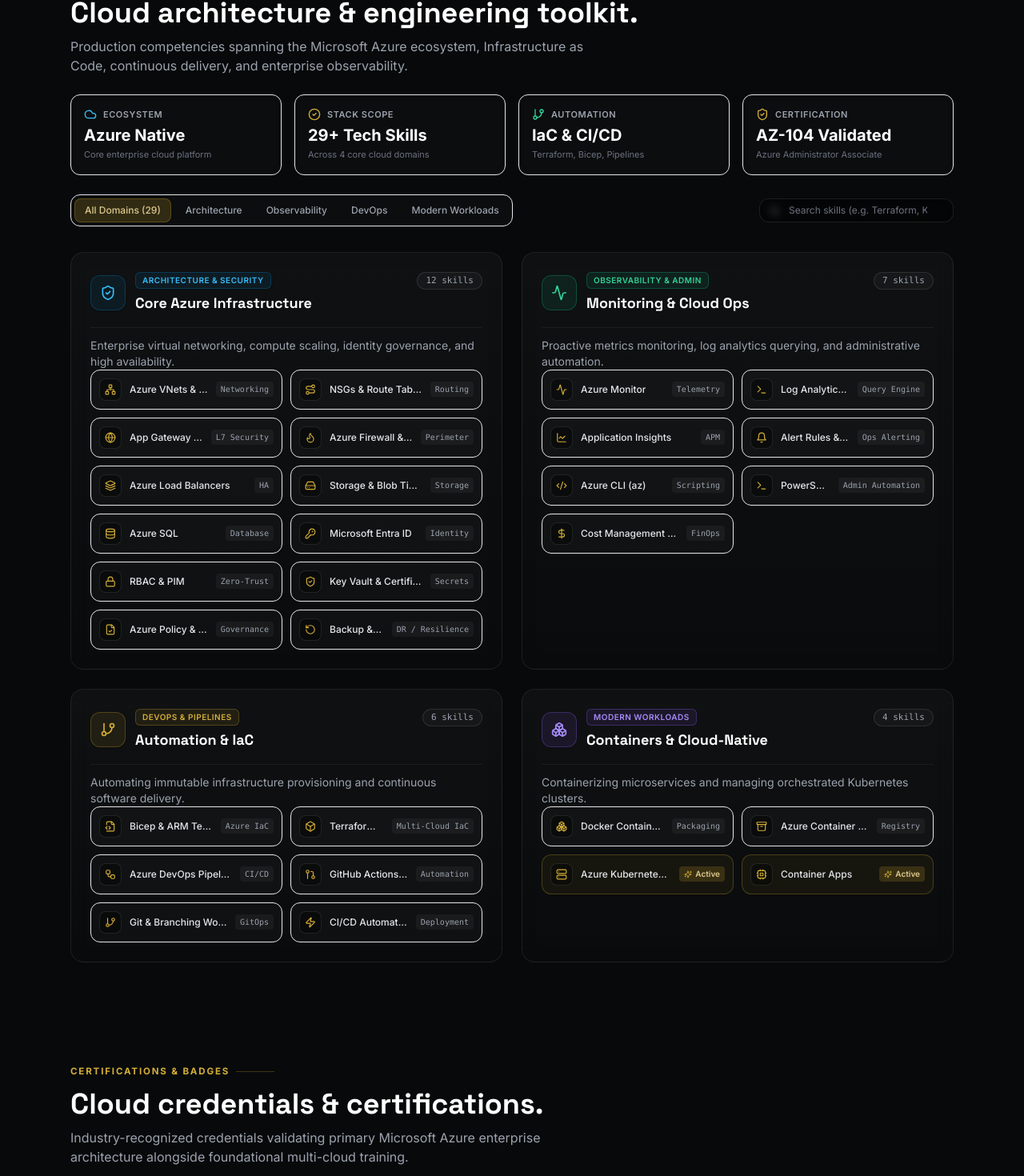
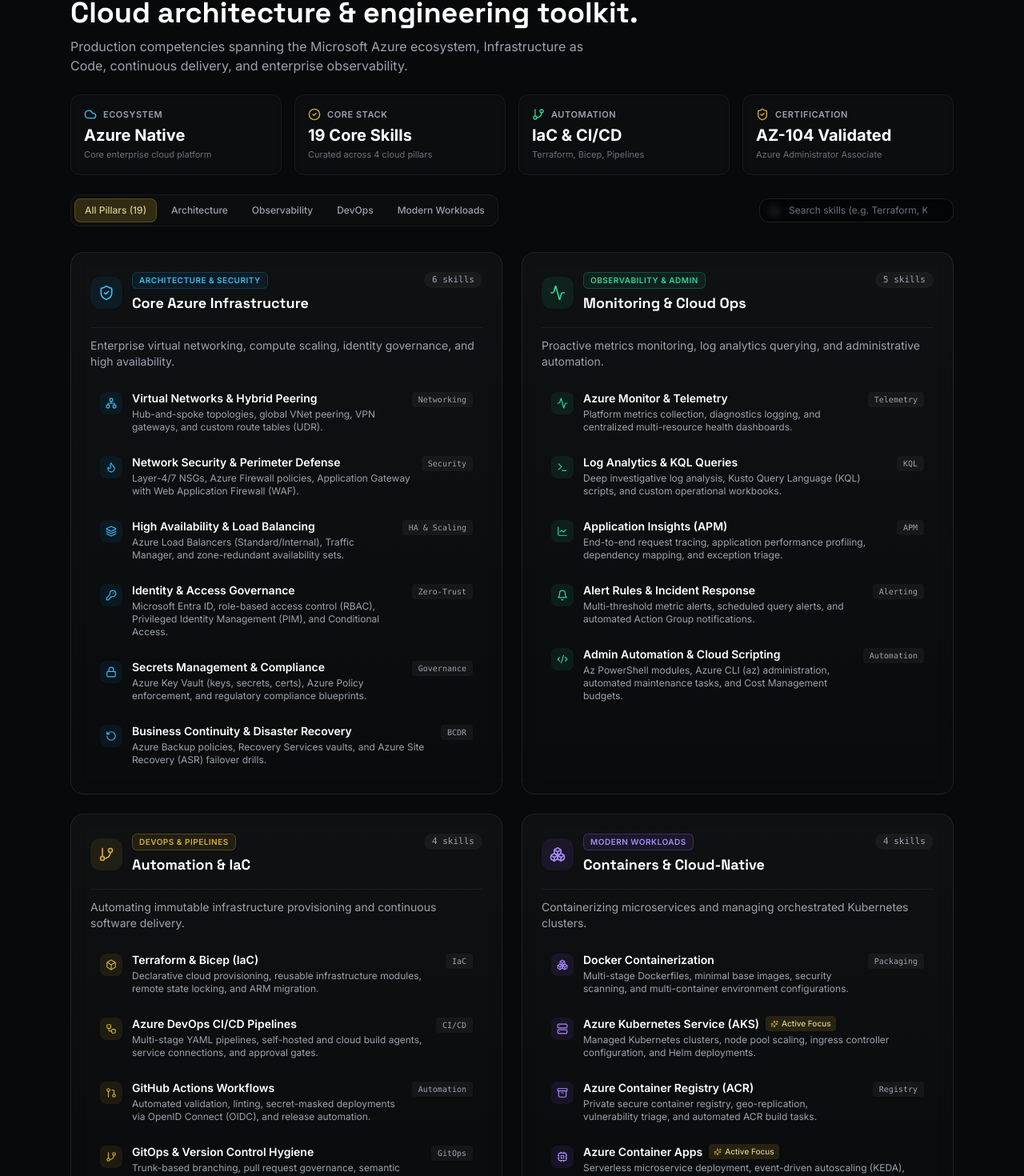
Before and after one commit to AAKASHTRIVEDI-01/Cloud_portfolio_Aakash, a React (Vite) app: page / in a window 1280 px wide. Shown: the part 1822-3292 px from the top of the page at 80% size. Built offline with nearby package versions, Linux system fonts and the light colour scheme.

Commit message:
changes done

```diff
--- a/src/components/Skills.tsx
+++ b/src/components/Skills.tsx
@@ -39,6 +39,7 @@ import { useReveal } from '@/hooks/useReveal';
 
 export interface SkillItem {
   name: string;
+  description: string;
   icon: LucideIcon;
   tag?: string;
   learning?: boolean;
@@ -69,22 +70,46 @@ const SKILL_GROUPS: SkillGroup[] = [
     accentBadge: 'text-azure-400 bg-azure-500/10 border-azure-500/30',
     borderHover: 'hover:border-azure-500/40',
     glowClass: 'hover:shadow-[0_0_28px_rgba(2,132,199,0.14)]',
-    iconBg: 'bg-azure-500/10 border-azure-500/30',
+    iconBg: 'bg-azure-500/10 text-azure-400',
     iconColor: 'text-azure-400',
     description: 'Enterprise virtual networking, compute scaling, identity governance, and high availability.',
     skills: [
-      { name: 'Azure VNets & Peering', icon: Network, tag: 'Networking' },
-      { name: 'NSGs & Route Tables (UDR)', icon: Route, tag: 'Routing' },
-      { name: 'App Gateway & WAF', icon: Globe, tag: 'L7 Security' },
-      { name: 'Azure Firewall & VPN', icon: Flame, tag: 'Perimeter' },
-      { name: 'Azure Load Balancers', icon: Layers, tag: 'HA' },
-      { name: 'Storage & Blob Tiers', icon: HardDrive, tag: 'Storage' },
-      { name: 'Azure SQL', icon: Database, tag: 'Database' },
-      { name: 'Microsoft Entra ID', icon: KeyRound, tag: 'Identity' },
-      { name: 'RBAC & PIM', icon: Lock, tag: 'Zero-Trust' },
-      { name: 'Key Vault & Certificates', icon: ShieldCheck, tag: 'Secrets' },
-      { name: 'Azure Policy & Blueprints', icon: FileCheck, tag: 'Governance' },
-      { name: 'Backup & Site Recovery (ASR)', icon: RotateCcw, tag: 'DR / Resilience' },
+      {
+        name: 'Virtual Networks & Hybrid Peering',
+        description: 'Hub-and-spoke topologies, global VNet peering, VPN gateways, and custom route tables (UDR).',
+        icon: Network,
+        tag: 'Networking',
+      },
+      {
+        name: 'Network Security & Perimeter Defense',
+        description: 'Layer-4/7 NSGs, Azure Firewall policies, Application Gateway with Web Application Firewall (WAF).',
+        icon: Flame,
+        tag: 'Security',
+      },
+      {
+        name: 'High Availability & Load Balancing',
+        description: 'Azure Load Balancers (Standard/Internal), Traffic Manager, and zone-redundant availability sets.',
+        icon: Layers,
+        tag: 'HA & Scaling',
+      },
+      {
+        name: 'Identity & Access Governance',
+        description: 'Microsoft Entra ID, role-based access control (RBAC), Privileged Identity Management (PIM), and Conditional Access.',
+        icon: KeyRound,
+        tag: 'Zero-Trust',
+      },
+      {
+        name: 'Secrets Management & Compliance',
+        description: 'Azure Key Vault (keys, secrets, certs), Azure Policy enforcement, and regulatory compliance blueprints.',
+        icon: Lock,
+        tag: 'Governance',
+      },
+      {
+        name: 'Business Continuity & Disaster Recovery',
+        description: 'Azure Backup policies, Recovery Services vaults, and Azure Site Recovery (ASR) failover drills.',
+        icon: RotateCcw,
+        tag: 'BCDR',
+      },
     ],
   },
   {
@@ -96,17 +121,40 @@ const SKILL_GROUPS: SkillGroup[] = [
     accentBadge: 'text-emerald-400 bg-emerald-500/10 border-emerald-500/30',
     borderHover: 'hover:border-emerald-500/40',
     glowClass: 'hover:shadow-[0_0_28px_rgba(16,185,129,0.14)]',
-    iconBg: 'bg-emerald-500/10 border-emerald-500/30',
+    iconBg: 'bg-emerald-500/10 text-emerald-400',
     iconColor: 'text-emerald-400',
     description: 'Proactive metrics monitoring, log analytics querying, and administrative automation.',
     skills: [
-      { name: 'Azure Monitor', icon: Activity, tag: 'Telemetry' },
-      { name: 'Log Analytics & KQL', icon: Terminal, tag: 'Query Engine' },
-      { name: 'Application Insights', icon: LineChart, tag: 'APM' },
-      { name: 'Alert Rules & Action Groups', icon: Bell, tag: 'Ops Alerting' },
-      { name: 'Azure CLI (az)', icon: Code2, tag: 'Scripting' },
-      { name: 'PowerShell Automation', icon: Terminal, tag: 'Admin Automation' },
-      { name: 'Cost Management & Budgets', icon: DollarSign, tag: 'FinOps' },
+      {
+        name: 'Azure Monitor & Telemetry',
+        description: 'Platform metrics collection, diagnostics logging, and centralized multi-resource health dashboards.',
+        icon: Activity,
+        tag: 'Telemetry',
+      },
+      {
+        name: 'Log Analytics & KQL Queries',
+        description: 'Deep investigative log analysis, Kusto Query Language (KQL) scripts, and custom operational workbooks.',
+        icon: Terminal,
+        tag: 'KQL',
+      },
+      {
+        name: 'Application Insights (APM)',
+        description: 'End-to-end request tracing, application performance profiling, dependency mapping, and exception triage.',
+        icon: LineChart,
+        tag: 'APM',
+      },
+      {
+        name: 'Alert Rules & Incident Response',
+        description: 'Multi-threshold metric alerts, scheduled query alerts, and automated Action Group notifications.',
+        icon: Bell,
+        tag: 'Alerting',
+      },
+      {
+        name: 'Admin Automation & Cloud Scripting',
+        description: 'Az PowerShell modules, Azure CLI (az) administration, automated maintenance tasks, and Cost Management budgets.',
+        icon: Code2,
+        tag: 'Automation',
+      },
     ],
   },
   {
@@ -118,16 +166,34 @@ const SKILL_GROUPS: SkillGroup[] = [
     accentBadge: 'text-gold-400 bg-gold-500/10 border-gold-500/30',
     borderHover: 'hover:border-gold-500/40',
     glowClass: 'hover:shadow-[0_0_28px_rgba(212,175,55,0.14)]',
-    iconBg: 'bg-gold-500/10 border-gold-500/30',
+    iconBg: 'bg-gold-500/10 text-gold-400',
     iconColor: 'text-gold-400',
     description: 'Automating immutable infrastructure provisioning and continuous software delivery.',
     skills: [
-      { name: 'Bicep & ARM Templates', icon: FileCode2, tag: 'Azure IaC' },
-      { name: 'Terraform (IaC)', icon: Box, tag: 'Multi-Cloud IaC' },
-      { name: 'Azure DevOps Pipelines', icon: Workflow, tag: 'CI/CD' },
-      { name: 'GitHub Actions Workflows', icon: GitPullRequest, tag: 'Automation' },
-      { name: 'Git & Branching Workflows', icon: GitBranch, tag: 'GitOps' },
-      { name: 'CI/CD Automation', icon: Zap, tag: 'Deployment' },
+      {
+        name: 'Terraform & Bicep (IaC)',
+        description: 'Declarative cloud provisioning, reusable infrastructure modules, remote state locking, and ARM migration.',
+        icon: Box,
+        tag: 'IaC',
+      },
+      {
+        name: 'Azure DevOps CI/CD Pipelines',
+        description: 'Multi-stage YAML pipelines, self-hosted and cloud build agents, service connections, and approval gates.',
+        icon: Workflow,
+        tag: 'CI/CD',
+      },
+      {
+        name: 'GitHub Actions Workflows',
+        description: 'Automated validation, linting, secret-masked deployments via OpenID Connect (OIDC), and release automation.',
+        icon: GitPullRequest,
+        tag: 'Automation',
+      },
+      {
+        name: 'GitOps & Version Control Hygiene',
+        description: 'Trunk-based branching, pull request governance, semantic versioning, and collaborative code reviews.',
+        icon: GitBranch,
+        tag: 'GitOps',
+      },
     ],
   },
   {
@@ -139,14 +205,36 @@ const SKILL_GROUPS: SkillGroup[] = [
     accentBadge: 'text-violet-400 bg-violet-500/10 border-violet-500/30',
     borderHover: 'hover:border-violet-500/40',
     glowClass: 'hover:shadow-[0_0_28px_rgba(139,92,246,0.14)]',
-    iconBg: 'bg-violet-500/10 border-violet-500/30',
+    iconBg: 'bg-violet-500/10 text-violet-400',
     iconColor: 'text-violet-400',
     description: 'Containerizing microservices and managing orchestrated Kubernetes clusters.',
     skills: [
-      { name: 'Docker Containerization', icon: Boxes, tag: 'Packaging' },
-      { name: 'Azure Container Registry (ACR)', icon: Archive, tag: 'Registry' },
-      { name: 'Azure Kubernetes Service (AKS)', icon: Server, tag: 'Orchestration', learning: true },
-      { name: 'Container Apps', icon: Cpu, tag: 'Serverless', learning: true },
+      {
+        name: 'Docker Containerization',
+        description: 'Multi-stage Dockerfiles, minimal base images, security scanning, and multi-container environment configurations.',
+        icon: Boxes,
+        tag: 'Packaging',
+      },
+      {
+        name: 'Azure Kubernetes Service (AKS)',
+        description: 'Managed Kubernetes clusters, node pool scaling, ingress controller configuration, and Helm deployments.',
+        icon: Server,
+        tag: 'Orchestration',
+        learning: true,
+      },
+      {
+        name: 'Azure Container Registry (ACR)',
+        description: 'Private secure container registry, geo-replication, vulnerability triage, and automated ACR build tasks.',
+        icon: Archive,
+        tag: 'Registry',
+      },
+      {
+        name: 'Azure Container Apps',
+        description: 'Serverless microservice deployment, event-driven autoscaling (KEDA), Dapr integration, and HTTPS ingress.',
+        icon: Cpu,
+        tag: 'Serverless',
+        learning: true,
+      },
     ],
   },
 ];
@@ -172,6 +260,7 @@ export default function Skills() {
       const matchingSkills = group.skills.filter(
         (s) =>
           s.name.toLowerCase().includes(query) ||
+          s.description.toLowerCase().includes(query) ||
           (s.tag && s.tag.toLowerCase().includes(query)) ||
           group.title.toLowerCase().includes(query) ||
           group.category.toLowerCase().includes(query)
@@ -203,7 +292,7 @@ export default function Skills() {
 
         {/* Executive Competency Highlights Bar */}
         <div className="mt-6 grid grid-cols-2 gap-3 sm:grid-cols-4 sm:gap-4">
-          <div className="rounded-xl border border-white/8 bg-white/[0.02] p-3.5 sm:p-4 backdrop-blur-sm transition-all hover:border-gold-500/25 hover:bg-white/[0.03]">
+          <div className="rounded-xl border border-white/5 bg-white/[0.02] p-3.5 sm:p-4 backdrop-blur-sm transition-all hover:border-gold-500/25 hover:bg-white/[0.03]">
             <div className="flex items-center gap-2">
               <Cloud className="h-4 w-4 text-azure-400" />
               <span className="text-[11px] font-semibold uppercase tracking-wider text-gray-400">Ecosystem</span>
@@ -212,16 +301,16 @@ export default function Skills() {
             <p className="mt-0.5 text-[11px] text-gray-500">Core enterprise cloud platform</p>
           </div>
 
-          <div className="rounded-xl border border-white/8 bg-white/[0.02] p-3.5 sm:p-4 backdrop-blur-sm transition-all hover:border-gold-500/25 hover:bg-white/[0.03]">
+          <div className="rounded-xl border border-white/5 bg-white/[0.02] p-3.5 sm:p-4 backdrop-blur-sm transition-all hover:border-gold-500/25 hover:bg-white/[0.03]">
             <div className="flex items-center gap-2">
               <CheckCircle2 className="h-4 w-4 text-gold-400" />
-              <span className="text-[11px] font-semibold uppercase tracking-wider text-gray-400">Stack Scope</span>
+              <span className="text-[11px] font-semibold uppercase tracking-wider text-gray-400">Core Stack</span>
             </div>
-            <div className="mt-1 text-lg font-bold text-white sm:text-xl">{TOTAL_SKILLS_COUNT}+ Tech Skills</div>
-            <p className="mt-0.5 text-[11px] text-gray-500">Across 4 core cloud domains</p>
+            <div className="mt-1 text-lg font-bold text-white sm:text-xl">{TOTAL_SKILLS_COUNT} Core Skills</div>
+            <p className="mt-0.5 text-[11px] text-gray-500">Curated across 4 cloud pillars</p>
           </div>
 
-          <div className="rounded-xl border border-white/8 bg-white/[0.02] p-3.5 sm:p-4 backdrop-blur-sm transition-all hover:border-gold-500/25 hover:bg-white/[0.03]">
+          <div className="rounded-xl border border-white/5 bg-white/[0.02] p-3.5 sm:p-4 backdrop-blur-sm transition-all hover:border-gold-500/25 hover:bg-white/[0.03]">
             <div className="flex items-center gap-2">
               <GitBranch className="h-4 w-4 text-emerald-400" />
               <span className="text-[11px] font-semibold uppercase tracking-wider text-gray-400">Automation</span>
@@ -230,7 +319,7 @@ export default function Skills() {
             <p className="mt-0.5 text-[11px] text-gray-500">Terraform, Bicep, Pipelines</p>
           </div>
 
-          <div className="rounded-xl border border-white/8 bg-white/[0.02] p-3.5 sm:p-4 backdrop-blur-sm transition-all hover:border-gold-500/25 hover:bg-white/[0.03]">
+          <div className="rounded-xl border border-white/5 bg-white/[0.02] p-3.5 sm:p-4 backdrop-blur-sm transition-all hover:border-gold-500/25 hover:bg-white/[0.03]">
             <div className="flex items-center gap-2">
               <ShieldCheck className="h-4 w-4 text-gold-400" />
               <span className="text-[11px] font-semibold uppercase tracking-wider text-gray-400">Certification</span>
@@ -243,7 +332,7 @@ export default function Skills() {
         {/* Interactive Filter & Search Controls */}
         <div className="mt-6 flex flex-col gap-3 sm:flex-row sm:items-center sm:justify-between">
           {/* Domain Tabs */}
-          <div className="flex flex-wrap items-center gap-1.5 rounded-xl border border-white/8 bg-white/[0.02] p-1 text-xs">
+          <div className="flex flex-wrap items-center gap-1.5 rounded-xl border border-white/5 bg-white/[0.02] p-1 text-xs">
             <button
               type="button"
               onClick={() => setActiveTab('all')}
@@ -253,7 +342,7 @@ export default function Skills() {
                   : 'text-gray-400 hover:text-white hover:bg-white/[0.04]'
               }`}
             >
-              All Domains ({TOTAL_SKILLS_COUNT})
+              All Pillars ({TOTAL_SKILLS_COUNT})
             </button>
             {SKILL_GROUPS.map((g) => (
               <button
@@ -327,11 +416,10 @@ export default function Skills() {
 function SkillCard({
   group,
   index,
-  activeTab,
 }: {
   group: SkillGroup;
   index: number;
-  activeTab: string;
+  activeTab?: string;
 }) {
   const { ref, visible } = useReveal<HTMLDivElement>();
   const GroupIcon = group.icon;
@@ -343,11 +431,11 @@ function SkillCard({
       style={{ transitionDelay: `${index * 80}ms` }}
     >
       <div>
-        {/* Header */}
+        {/* Card Header */}
         <div className="flex items-start justify-between gap-4 border-b border-white/5 pb-4">
           <div className="flex items-center gap-3">
             <div
-              className={`flex h-11 w-11 flex-none items-center justify-center rounded-xl border ${group.iconBg} shadow-sm transition-transform duration-300 group-hover:scale-105`}
+              className={`flex h-10 w-10 flex-none items-center justify-center rounded-xl ${group.iconBg} shadow-sm transition-transform duration-300 group-hover:scale-105`}
             >
               <GroupIcon className={`h-5 w-5 ${group.iconColor}`} />
             </div>
@@ -365,7 +453,7 @@ function SkillCard({
             </div>
           </div>
 
-          <span className="hidden sm:inline-flex items-center rounded-full border border-white/10 bg-white/[0.03] px-2.5 py-0.5 text-[11px] font-mono text-gray-400">
+          <span className="hidden sm:inline-flex items-center rounded-full bg-white/[0.04] px-2.5 py-0.5 text-[11px] font-mono text-gray-400">
             {group.skills.length} {group.skills.length === 1 ? 'skill' : 'skills'}
           </span>
         </div>
@@ -374,40 +462,39 @@ function SkillCard({
           {group.description}
         </p>
 
-        {/* Structured Skills Grid */}
-        <div
-          className={`mt-4.5 grid gap-2 sm:gap-2.5 ${
-            activeTab !== 'all' ? 'grid-cols-1 sm:grid-cols-2 lg:grid-cols-3' : 'grid-cols-1 sm:grid-cols-2'
-          }`}
-        >
+        {/* Clean, Simplistic Skills List (No white borders, high readability) */}
+        <div className="mt-4 space-y-1.5">
           {group.skills.map((skill) => {
             const SkillIcon = skill.icon;
             return (
               <div
                 key={skill.name}
-                className={`group/item flex items-center justify-between gap-2.5 rounded-xl border p-2.5 transition-all duration-200 ${
-                  skill.learning
-                    ? 'border-gold-500/30 bg-gold-500/[0.06] hover:border-gold-400 hover:bg-gold-500/12'
-                    : 'border-white/8 bg-white/[0.02] hover:border-white/20 hover:bg-white/[0.05]'
-                }`}
+                className="group/item flex items-start justify-between gap-3 rounded-xl px-3 py-2.5 transition-all duration-200 hover:bg-white/[0.035]"
               >
-                <div className="flex items-center gap-2.5 min-w-0">
-                  <div className="flex h-7 w-7 flex-none items-center justify-center rounded-lg border border-white/10 bg-black/40">
-                    <SkillIcon className="h-3.5 w-3.5 text-gold-400 transition-transform duration-200 group-hover/item:scale-110" />
+                <div className="flex items-start gap-3 min-w-0 flex-1">
+                  <div className={`mt-0.5 flex h-7 w-7 flex-none items-center justify-center rounded-lg ${group.iconBg} transition-transform duration-200 group-hover/item:scale-110`}>
+                    <SkillIcon className={`h-3.5 w-3.5 ${group.iconColor}`} />
                   </div>
-                  <span className="text-xs font-medium text-gray-200 group-hover/item:text-white truncate">
-                    {skill.name}
-                  </span>
+                  <div className="min-w-0 flex-1">
+                    <div className="flex items-center gap-2 flex-wrap">
+                      <span className="text-xs sm:text-sm font-semibold text-white group-hover/item:text-gold-300 transition-colors">
+                        {skill.name}
+                      </span>
+                      {skill.learning ? (
+                        <span className="inline-flex items-center gap-1 rounded bg-gold-500/15 px-1.5 py-0.5 text-[10px] font-medium text-gold-300">
+                          <Sparkles className="h-2.5 w-2.5 text-gold-400" />
+                          Active Focus
+                        </span>
+                      ) : null}
+                    </div>
+                    <p className="mt-0.5 text-[11px] sm:text-xs leading-relaxed text-gray-400 group-hover/item:text-gray-300">
+                      {skill.description}
+                    </p>
+                  </div>
                 </div>
 
-                {/* Status / Domain Tag */}
-                {skill.learning ? (
-                  <span className="inline-flex flex-none items-center gap-1 rounded bg-gold-500/20 px-1.5 py-0.5 text-[10px] font-semibold text-gold-300">
-                    <Sparkles className="h-2.5 w-2.5 text-gold-400" />
-                    Active
-                  </span>
-                ) : skill.tag ? (
-                  <span className="inline-flex flex-none rounded bg-white/[0.04] px-1.5 py-0.5 text-[10px] font-mono text-gray-400">
+                {skill.tag && !skill.learning ? (
+                  <span className="hidden sm:inline-flex flex-none rounded bg-white/[0.04] px-2 py-0.5 text-[10px] font-mono text-gray-400 mt-0.5">
                     {skill.tag}
                   </span>
                 ) : null}
```
